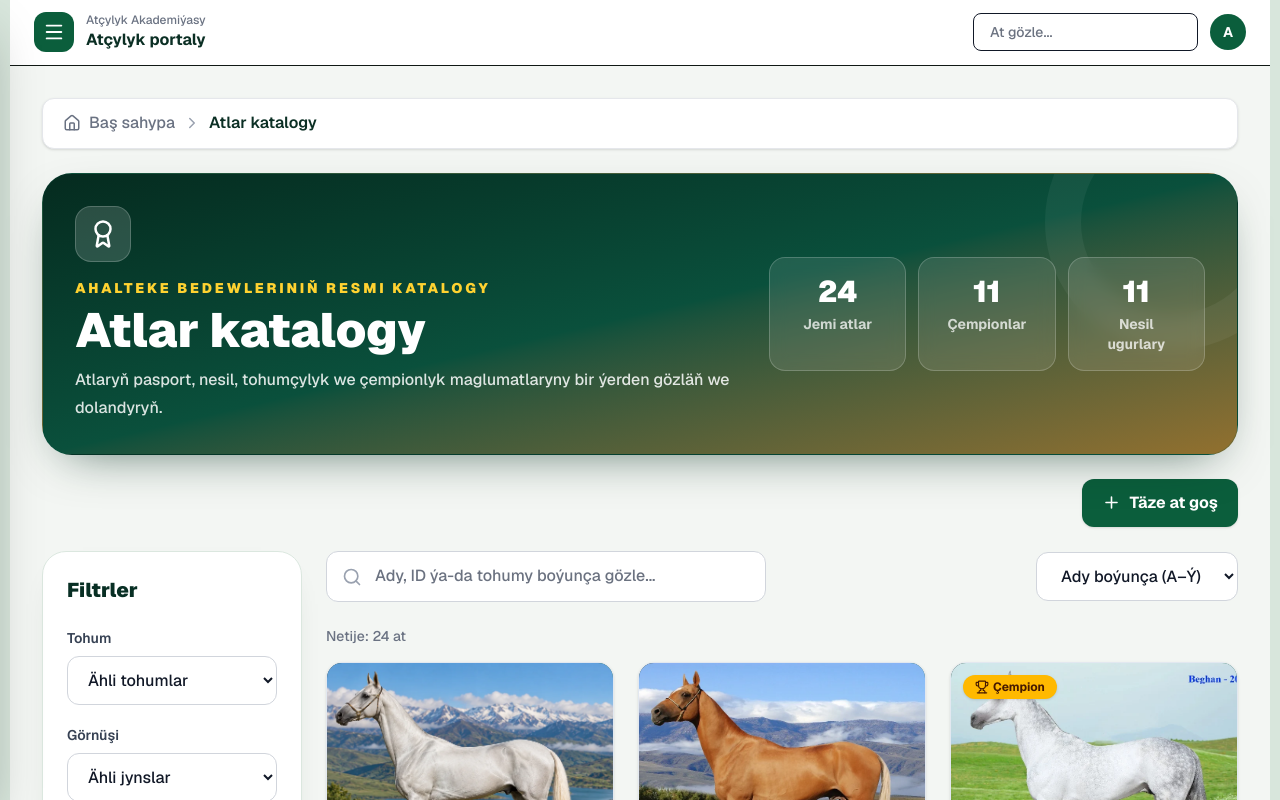
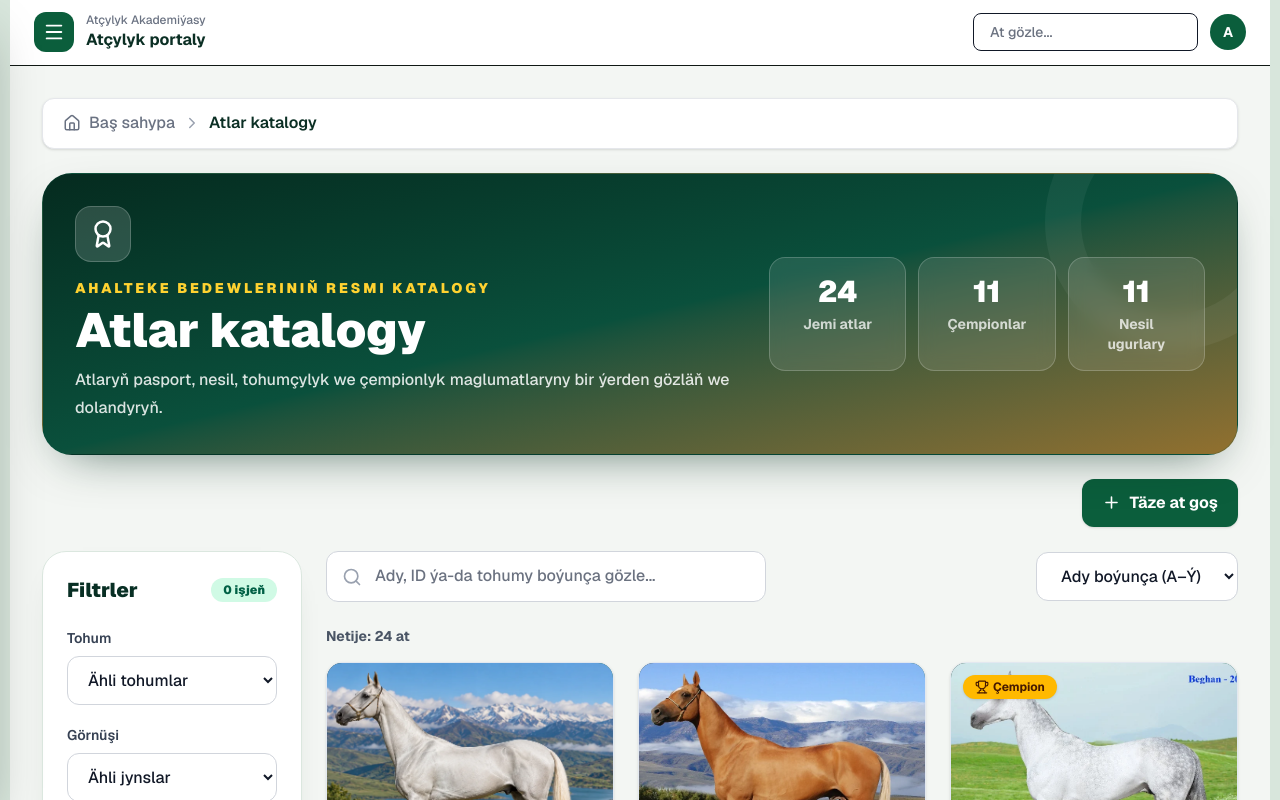
Before and after one commit to Stoun05/horse-portal-v2, a Next.js app: page /atlar in a window 1280 px wide. Shown: the top 800 px of the page. Built offline with nearby package versions, Linux system fonts and the light colour scheme.

Commit message:
design: integrate logo filters and passport polish

```diff
--- a/app/atlar/page.tsx
+++ b/app/atlar/page.tsx
@@ -152,6 +152,8 @@ export default function AtlarPage() {
     setSort("name");
   }
 
+  const activeFilterCount = Number(breed !== "Ähli tohumlar") + Number(sex !== "Ähli jynslar") + Number(color !== "Ähli reňkler") + Number(search.trim().length > 0);
+
   return (
     <div className="min-h-screen bg-[#f3f6f3] lg:flex">
       <Sidebar open={sidebarOpen} setOpen={setSidebarOpen} />
@@ -162,7 +164,7 @@ export default function AtlarPage() {
         <main className="p-4 sm:p-6 lg:p-8">
           <Breadcrumb />
 
-          <section className="relative mb-6 overflow-hidden rounded-[30px] border border-emerald-900/20 bg-gradient-to-br from-[#052b1f] via-[#0a503c] to-[#92702e] p-6 text-white shadow-[0_18px_50px_-24px_rgba(2,44,29,0.7)] sm:p-8 sm:p-8">
+          <section className="relative mb-6 overflow-hidden rounded-[30px] border border-emerald-900/20 bg-gradient-to-br from-[#052b1f] via-[#0a503c] to-[#92702e] p-6 text-white shadow-[0_18px_50px_-24px_rgba(2,44,29,0.7)] sm:p-8">
             <div className="absolute -right-16 -top-20 h-64 w-64 rounded-full border-[36px] border-white/5" />
             <div className="relative flex flex-col gap-6 xl:flex-row xl:items-center xl:justify-between">
               <div className="max-w-3xl">
@@ -189,7 +191,7 @@ export default function AtlarPage() {
 
           <div className="grid grid-cols-1 gap-6 lg:grid-cols-[260px_1fr]">
             <aside className="h-fit rounded-3xl border border-[#dbe7df] bg-white p-6 shadow-[0_12px_36px_-28px_rgba(4,48,29,0.45)] lg:sticky lg:top-6">
-              <h2 className="mb-6 text-xl font-black text-[#082f24]">Filtrler</h2>
+              <div className="mb-6 flex items-center justify-between gap-2"><h2 className="text-xl font-black text-[#082f24]">Filtrler</h2><span className="rounded-full bg-emerald-100 px-3 py-1 text-xs font-black text-emerald-800">{activeFilterCount} işjeň</span></div>
               <div className="space-y-5">
                 <FilterSelect label="Tohum" value={breed} onChange={setBreed} options={["Ähli tohumlar", ...Array.from(new Set(horses.map((horse) => horse.breed)))]} />
                 <FilterSelect label="Görnüşi" value={sex} onChange={setSex} options={["Ähli jynslar", ...Array.from(new Set(horses.map((horse) => horse.sex)))]} />
@@ -219,9 +221,7 @@ export default function AtlarPage() {
                 </select>
               </div>
 
-              <p className="mb-4 text-sm font-medium text-gray-500">
-                Netije: {visibleHorses.length} at
-              </p>
+              <div className="mb-4 flex flex-wrap items-center gap-2"><p className="mr-2 text-sm font-bold text-gray-600">Netije: {visibleHorses.length} at</p>{breed !== "Ähli tohumlar" && <button type="button" onClick={() => setBreed("Ähli tohumlar")} className="rounded-full border border-emerald-200 bg-emerald-50 px-3 py-1 text-xs font-bold text-emerald-900">Tohum: {breed} ×</button>}{sex !== "Ähli jynslar" && <button type="button" onClick={() => setSex("Ähli jynslar")} className="rounded-full border border-emerald-200 bg-emerald-50 px-3 py-1 text-xs font-bold text-emerald-900">Görnüş: {sex} ×</button>}{color !== "Ähli reňkler" && <button type="button" onClick={() => setColor("Ähli reňkler")} className="rounded-full border border-emerald-200 bg-emerald-50 px-3 py-1 text-xs font-bold text-emerald-900">Reňk: {color} ×</button>}{search.trim() && <button type="button" onClick={() => setSearch("")} className="rounded-full border border-emerald-200 bg-emerald-50 px-3 py-1 text-xs font-bold text-emerald-900">Gözleg: {search} ×</button>}</div>
 
               {visibleHorses.length ? (
                 <div className="grid grid-cols-1 gap-6 md:grid-cols-2 xl:grid-cols-3 2xl:grid-cols-4">
```
